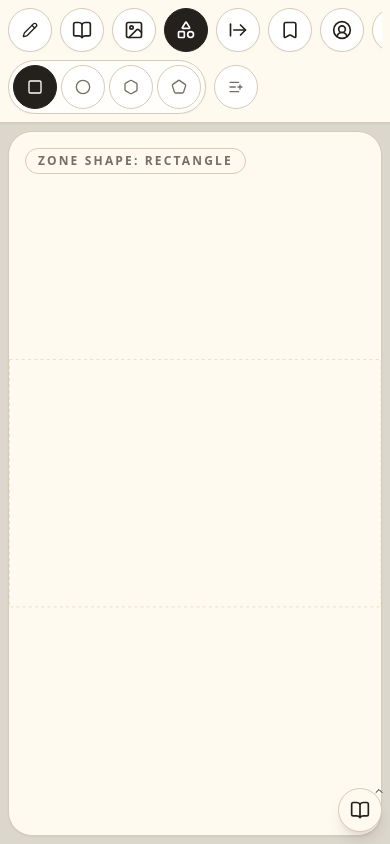
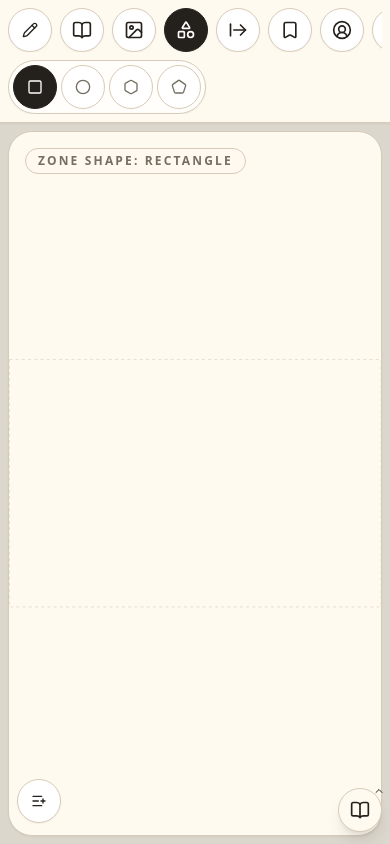
Before and after one commit to ericdrejza/combat-zone, a React (Vite) app: page / in a window 390 px wide. Built offline with nearby package versions, Linux system fonts and the light colour scheme.

Commit message:
Update contextual action buttons and toolbar.

```diff
--- a/src/ui/canvas/CanvasShell.tsx
+++ b/src/ui/canvas/CanvasShell.tsx
@@ -41,6 +41,7 @@ import { useZoneActorTranslation } from "./useZoneActorTranslation";
 import { useActorRenderPlacements } from "./actors/useActorRenderPlacements";
 import { useCompactCanvasTransfer } from "./useCompactCanvasTransfer";
 import { TOUCH_NAVIGATION_START_EVENT } from "./useCanvasTouchGestures";
+import { TouchSelectionToggle } from "@ui/toolbar/TouchSelectionToggle";
 
 export function CanvasShell() {
   const dispatch = useDispatch<AppDispatch>();
@@ -327,7 +328,11 @@ export function CanvasShell() {
         zoneShapeMode={zoneShapeMode}
       />
       {showMobileControls ? (
-        <div className="absolute bottom-3 left-2 z-30 flex items-center gap-2">
+        <div className={`absolute bottom-3 left-2 z-30 flex items-end gap-2 ${
+          compactLayout ? "" : "right-2"
+        }`}>
+          <div className="flex shrink-0 items-center gap-2">
+            <TouchSelectionToggle toolId={activeToolId} />
             <CompactSelectionDeleteButton
               activeToolId={activeToolId}
               inline
@@ -340,8 +345,23 @@ export function CanvasShell() {
               selection={selection}
             />
           </div>
+          {!compactLayout ? (
+            <div className="flex min-w-0 flex-1 justify-center">
+              <ZonelessActorPanel
+                activeToolId={activeToolId}
+                actors={encounter.actors}
+                canvasBackgroundLuminance={backgroundLuminance.canvas}
+                isActorDragActive={Boolean(actorDrag?.hasMoved)}
+                isInBottomRow
+                onActorCreationDragOver={handleActorCreationDragOverZoneless}
+                onActorCreationDrop={handleActorCreationDropToZoneless}
+                selection={selection}
+              />
+            </div>
           ) : null}
-      {!compactLayout ? (
+        </div>
+      ) : null}
+      {!compactLayout && !showMobileControls ? (
         <ZonelessActorPanel
           activeToolId={activeToolId}
           actors={encounter.actors}
--- a/src/ui/panels/zoneless_actors/ZonelessActorPanel.tsx
+++ b/src/ui/panels/zoneless_actors/ZonelessActorPanel.tsx
@@ -26,6 +26,7 @@ type ZonelessActorPanelProps = {
   activeToolId: RootState["interaction"]["activeToolId"];
   actors: RootState["encounter"]["present"]["actors"];
   canvasBackgroundLuminance: number;
+  isInBottomRow?: boolean;
   isActorDragActive: boolean;
   onActorCreationDragOver: (event: DragEvent<HTMLElement>) => void;
   onActorCreationDrop: (event: DragEvent<HTMLElement>) => void;
@@ -76,6 +77,7 @@ export function ZonelessActorPanel({
   activeToolId,
   actors,
   canvasBackgroundLuminance,
+  isInBottomRow = false,
   isActorDragActive,
   onActorCreationDragOver,
   onActorCreationDrop,
@@ -190,7 +192,7 @@ export function ZonelessActorPanel({
   return (
     <aside
       aria-label="Zoneless actors"
-      className={`min-w-min absolute bottom-3 left-1/2 flex -translate-x-1/2 flex-col overflow-hidden border p-2 ${
+      className={`${isInBottomRow ? "relative min-w-0 translate-x-0" : "absolute bottom-3 left-1/2 min-w-min -translate-x-1/2"} z-40 flex max-w-full flex-col overflow-hidden border p-2 ${
         expanded
           ? "rounded-2xl border-canvas-line bg-canvas-panel/10 shadow-lg backdrop-blur"
           : "rounded-lg bg-transparent"
@@ -202,7 +204,7 @@ export function ZonelessActorPanel({
       onDrop={onActorCreationDrop}
       style={{
         height: expanded ? `${size.height}px` : undefined,
-        maxWidth: "calc(100% - 1.5rem)",
+        maxWidth: isInBottomRow ? "100%" : "calc(100% - 1.5rem)",
         borderColor: contrastColor,
         color: contrastColor,
         width: `${size.width}px`
--- a/src/ui/toolbar/Toolbar.tsx
+++ b/src/ui/toolbar/Toolbar.tsx
@@ -16,8 +16,6 @@ import { EngageActionButton } from './EngageActionButton';
 import { DisengageActionButton } from './DisengageActionButton';
 import { EdgeToolButton } from './edge/EdgeToolButton';
 import { CanvasZoomControls } from "./CanvasZoomControls";
-import { ToolbarSubtoolBar } from "./ToolbarOption";
-import { TouchSelectionToggle } from "./TouchSelectionToggle";
 
 type ToolbarProps = {
   encounterName: string;
@@ -182,12 +180,6 @@ export function Toolbar({
           className="scrollbar-hidden flex min-h-0 w-full items-center gap-2 overflow-x-auto empty:hidden lg:hidden"
           data-toolbar-subtools="true"
         >
-          {!compactZoomOpen &&
-          (activeToolId === "select" || activeToolId === "annotation") ? (
-            <ToolbarSubtoolBar aria-label="Selection options">
-              <TouchSelectionToggle toolId={activeToolId} />
-            </ToolbarSubtoolBar>
-          ) : null}
         </div>
       </div>
     </header>
--- a/src/ui/toolbar/TouchSelectionToggle.tsx
+++ b/src/ui/toolbar/TouchSelectionToggle.tsx
@@ -4,13 +4,13 @@ import { useDispatch, useSelector } from "react-redux";
 import { setTouchMultiSelect } from "@interaction/interactionState";
 import type { ToolId } from "@interaction/tools/toolRegistry";
 import type { RootState } from "@store/store";
-import { ToolbarOptionButton } from "./ToolbarOption";
+import { TouchTooltip } from "./TouchTooltip";
 
 type TouchSelectionToggleProps = {
   toolId: ToolId;
 };
 
-/** Compact-only touch modifier for toggling selection without a keyboard. */
+/** Touch modifier for toggling selection without a keyboard. */
 export function TouchSelectionToggle({ toolId }: TouchSelectionToggleProps) {
   const dispatch = useDispatch();
   const enabled = useSelector(
@@ -27,18 +27,22 @@ export function TouchSelectionToggle({ toolId }: TouchSelectionToggleProps) {
   }
 
   return (
-    <div className="lg:hidden">
-      <ToolbarOptionButton
-        active={enabled}
+    <TouchTooltip label="Touch multi-select">
+      <button
+        aria-checked={enabled}
         aria-label="Touch multi-select"
-        aria-checked={enabled}
+        className={`flex h-11 min-w-11 shrink-0 items-center justify-center rounded-full border p-2 shadow-sm transition ${
+          enabled
+            ? "border-canvas-ink bg-canvas-ink text-white"
+            : "border-canvas-line bg-white text-canvas-ink hover:bg-canvas"
+        }`}
         onClick={() => dispatch(setTouchMultiSelect(!enabled))}
         role="switch"
         title="Touch multi-select"
         type="button"
       >
         <ListPlus aria-hidden="true" className="h-4 w-4" />
-      </ToolbarOptionButton>
-    </div>
+      </button>
+    </TouchTooltip>
   );
 }
--- a/src/ui/toolbar/actor/ActorToolButton.tsx
+++ b/src/ui/toolbar/actor/ActorToolButton.tsx
@@ -27,7 +27,6 @@ import {
   ToolbarSubtoolBar
 } from "../ToolbarOption";
 import { ActorCreationModal } from "./ActorCreationModal";
-import { TouchSelectionToggle } from "../TouchSelectionToggle";
 
 type ActorToolButtonProps = {
   activeToolId: ToolId;
@@ -272,7 +271,6 @@ export function ActorToolButton({
   const optionBar = activeToolId === "actor" ? (
     <ToolbarSubtoolBar aria-label="Actor options">
       {renderOptions()}
-      <TouchSelectionToggle toolId="actor" />
     </ToolbarSubtoolBar>
   ) : null;
 
--- a/src/ui/toolbar/edge/EdgeToolButton.tsx
+++ b/src/ui/toolbar/edge/EdgeToolButton.tsx
@@ -41,7 +41,6 @@ import {
 } from "../ToolbarOption";
 import { TOOL_ICONS } from "../toolbarItems";
 import { TouchTooltip } from "../TouchTooltip";
-import { TouchSelectionToggle } from "../TouchSelectionToggle";
 
 type Props = {
   activeToolId: ToolId;
@@ -128,7 +127,6 @@ export function EdgeToolButton({ activeToolId, compactLayout, compactSubtoolHost
   const optionBar = selected ? (
     <ToolbarSubtoolBar aria-label="Edge options">
       {renderOptions()}
-      <TouchSelectionToggle toolId="edge" />
     </ToolbarSubtoolBar>
   ) : null;
 
--- a/src/ui/toolbar/zone/ZoneToolButton.tsx
+++ b/src/ui/toolbar/zone/ZoneToolButton.tsx
@@ -19,7 +19,6 @@ import {
 } from "../ToolbarOption";
 import { TOOL_ICONS, ZONE_SHAPE_OPTIONS } from "../toolbarItems";
 import { TouchTooltip } from "../TouchTooltip";
-import { TouchSelectionToggle } from "../TouchSelectionToggle";
 
 type ZoneToolButtonProps = {
   activeToolId: ToolId;
@@ -81,7 +80,6 @@ export function ZoneToolButton({
   const optionBar = selected ? (
     <ToolbarSubtoolBar aria-label="Zone shape options">
       {renderOptions()}
-      <TouchSelectionToggle toolId="zone" />
     </ToolbarSubtoolBar>
   ) : null;
 
```
Also changed, not shown: 1 other file (tests, documents, lock files or other folders). Lines whose indentation alone changed are shown as unchanged.
